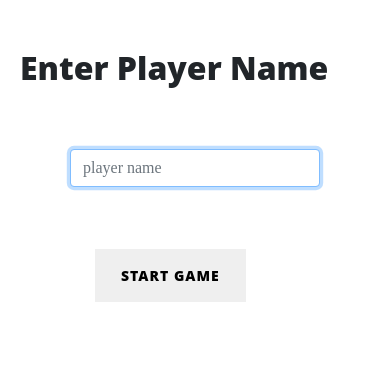
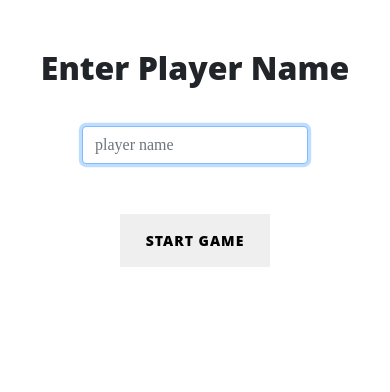
Before and after one commit to GithHayden/IQ-Riddle-Game, a Flask app: page / in a window 390 px wide. Shown: the part 452-844 px from the top of the page. Run offline with Flask 2, Linux system fonts and the light colour scheme; some libraries are stand-ins or nearby versions.

Commit message:
Updated index.html divs to make responsive on all devices sizes by centre aligning via bootstrap classes.

```diff
--- /dev/null
+++ b/data/game_players.txt
@@ -0,0 +1,2 @@
+Clare
+Brian
--- /dev/null
+++ b/data/players.txt
@@ -0,0 +1,2 @@
+Clare
+Brian
--- a/templates/index.html
+++ b/templates/index.html
@@ -1,21 +1,29 @@
 <!-- Code with curley brackets is flask and flask template logic which inherits code from base.html. -->
 {% extends 'base.html' %} {% block content %}
 
-<!-- Game page heading -->
-<div class="mx-auto" style="width: 350px; height: 100px">
-    <h2>Enter Player Name</h2>
+<!-- Enter Player name and Start Game Button -->
+
+
+<div class="container">
+    <div class="row">
+        <div class="col-lg-8 col-md-10 mx-auto">
+            <div class="site-heading text-center">
+                <h2>Enter Player Name</h2>
+                <br>
+                <div class="d-flex justify-content-center align-items-center container">
+                    <form method="POST" class="form-inline">
+                        <input type="text" class="form-control" placeholder="player name" name="username" id="username" autofocus>
+                    </form>
+                    <br>
+                </div>
+            </div>
+        </div>
+    </div>
 </div>
 
-<!-- Enter player name form -->
-<div class="mx-auto" style="width: 250px; height: 100px">
-    <form method="POST" class="form-inline">
-        <input type="text" class="form-control" placeholder="player name" name="username" id="username" autofocus>
-</div>
-
-<!-- Start game button -->
-<div class="mx-auto" style="width: 200px; height: 50px">
+<br>
+<div class="text-center">
     <button class="btn btn-basic">Start Game</button>
-    </form>
 </div>
 
 {% endblock %}
```
